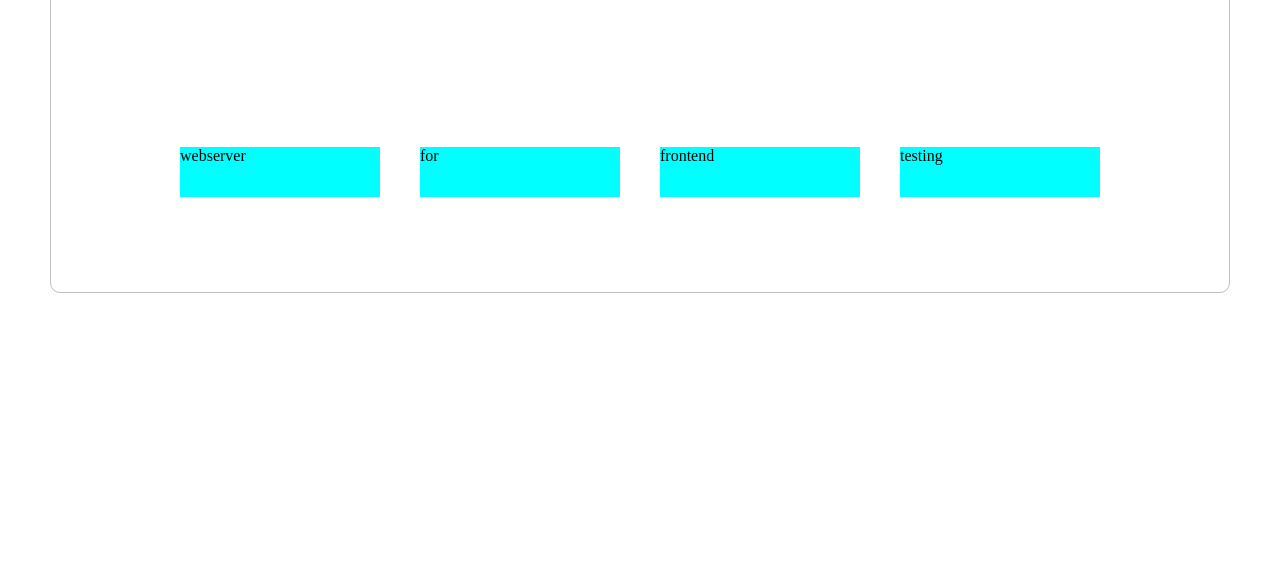
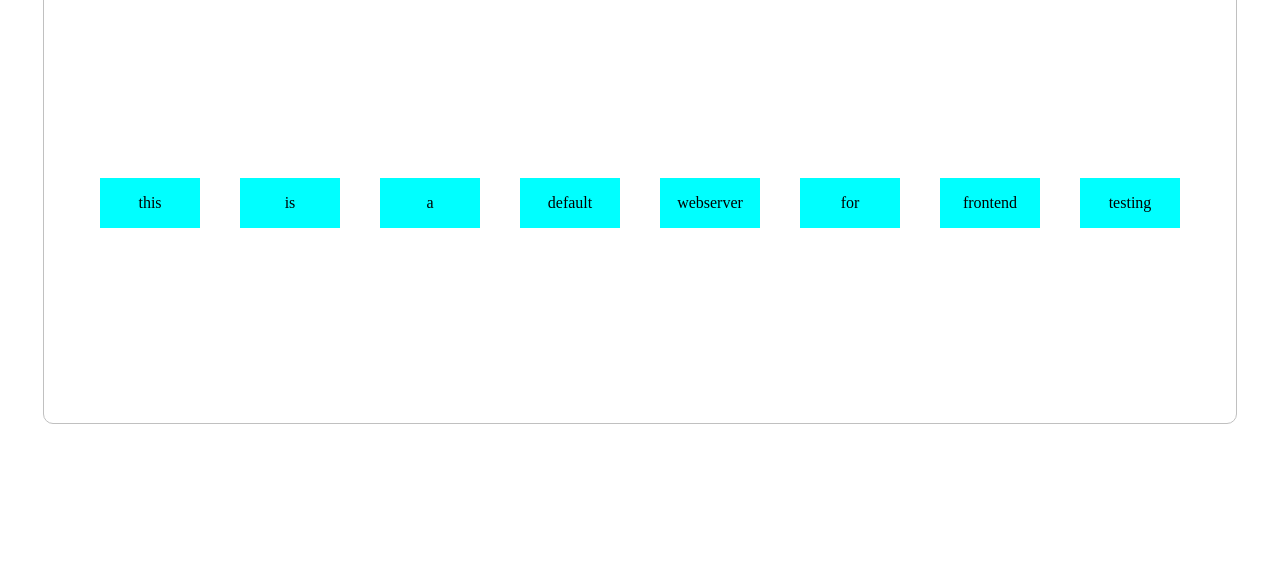
Before and after one commit to aat-dev/nginx-webserver-frontend, a plain HTML site: page deploy/index.html in a window 1280 px wide. Shown: the part 237-808 px from the top of the page. Drawn offline with Linux system fonts and the light colour scheme.

Commit message:
working in ie11

```diff
--- a/deploy/index.html
+++ b/deploy/index.html
@@ -6,6 +6,8 @@
     <title>hello</title>
     <style>
         html, body {
+            padding:0;
+            margin:0;
             height: 100%;
         }
 
@@ -18,9 +20,59 @@
 
             display: flex;
             flex-direction: column;
+            justify-content: center;
             align-items: center;
             height: 100%;
         }
+
+        /*.container {*/
+
+            /*width: 90%;*/
+            /*border:1px silver solid;*/
+            /*border-radius: 10px;*/
+            /*padding:20px;*/
+            /*height: 50vh; !* 1 *!*/
+
+
+            /*display: -webkit-box;*/
+            /*display: -moz-box;*/
+            /*display: -ms-flexbox;*/
+            /*display: -webkit-flex;*/
+            /*display: flex;*/
+
+            /*!*-webkit-box-direction: normal;*!*/
+            /*!*-moz-box-direction: normal;*!*/
+            /*!*-webkit-box-orient: horizontal;*!*/
+            /*!*-moz-box-orient: horizontal;*!*/
+
+            /*-webkit-flex-direction: row;*/
+            /*-ms-flex-direction: row;*/
+            /*flex-direction: row;*/
+
+            /*!*-webkit-flex-wrap: wrap;*!*/
+            /*!*-ms-flex-wrap: wrap;*!*/
+            /*!*flex-wrap: wrap;*!*/
+
+            /*-webkit-box-pack: center;*/
+            /*-moz-box-pack: center;*/
+            /*-webkit-justify-content: center;*/
+            /*-ms-flex-pack: center;*/
+            /*justify-content: center;*/
+
+            /*!*-webkit-align-content: stretch;*!*/
+            /*!*-ms-flex-line-pack: stretch;*!*/
+            /*!*align-content: stretch;*!*/
+
+
+            /*align-content: center;*/
+
+            /*-webkit-box-align: center;*/
+            /*-moz-box-align: center;*/
+            /*-webkit-align-items: center;*/
+            /*-ms-flex-align: center;*/
+            /*align-items: center;*/
+        /*}*/
+
 
         .container {
 
@@ -31,45 +83,26 @@
             height: 50vh; /* 1 */
 
 
-            display: -webkit-box;
-            display: -moz-box;
-            display: -ms-flexbox;
-            display: -webkit-flex;
             display: flex;
+            flex-direction: row;
+            justify-content: center;
+            align-content: center;
+            align-items: center;
 
-            -webkit-box-direction: normal;
-            -moz-box-direction: normal;
-            -webkit-box-orient: horizontal;
-            -moz-box-orient: horizontal;
+        }
 
-            -webkit-flex-direction: row;
-            -ms-flex-direction: row;
-            flex-direction: row;
 
-            -webkit-flex-wrap: wrap;
-            -ms-flex-wrap: wrap;
-            flex-wrap: wrap;
+        .line {}
 
-            -webkit-box-pack: center;
-            -moz-box-pack: center;
-            -webkit-justify-content: center;
-            -ms-flex-pack: center;
+        .item {
+
+            display: flex;
+            align-items: center;
             justify-content: center;
 
-            -webkit-align-content: stretch;
-            -ms-flex-line-pack: stretch;
-            align-content: stretch;
-
-            -webkit-box-align: center;
-            -moz-box-align: center;
-            -webkit-align-items: center;
-            -ms-flex-align: center;
-            align-items: center;
-        }
-        .item {
             height: 50px;
             background-color: aqua;
-            width:200px;
+            width:100px;
             margin: 20px;
         }
     </style>
```
